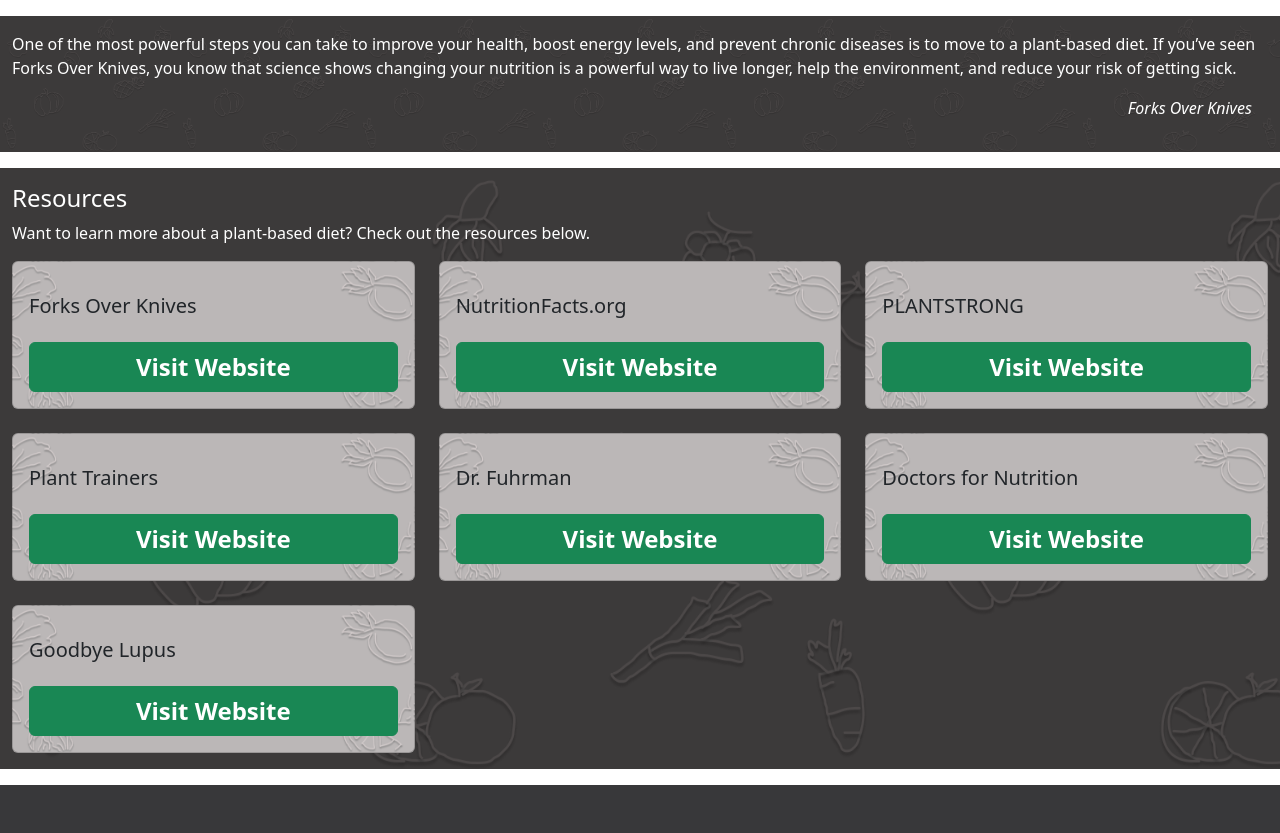
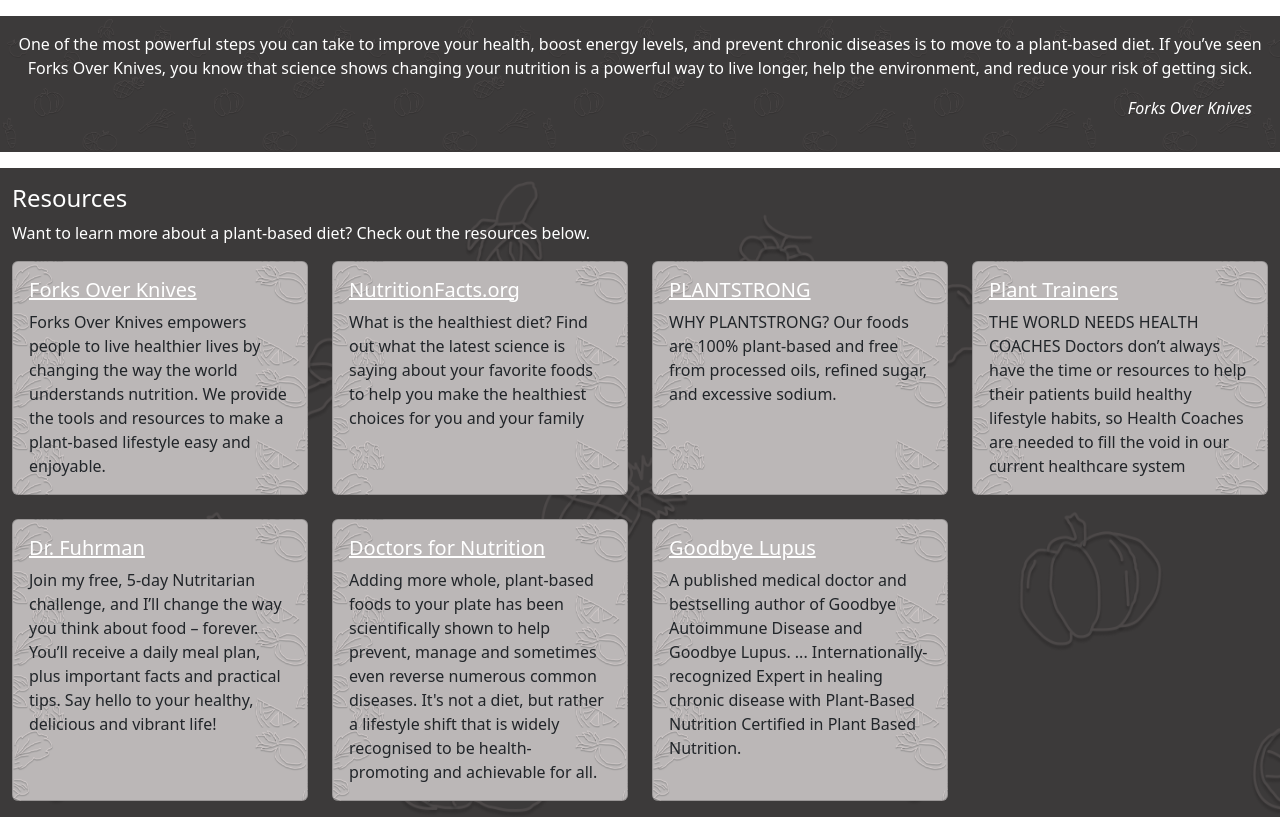
Before and after one commit to savitvitskiy/WFPB-Website, a Django app: page /about/ in a window 1280 px wide. Shown: the part 168-1001 px from the top of the page. Before the commit the page ends 953 px from the top, so only its background shows below. Run offline with Django 4.2, Linux system fonts and the light colour scheme; data comes from the database, SQL or seed files in the repository; both versions use the stored data as it was after the commit.

Commit message:
edited resources

```diff
--- a/static/css/style.css
+++ b/static/css/style.css
@@ -91,16 +91,17 @@
 .bgcol {
     background-color: #909090 !important;
     background-image: url(../img/light_border.png);
-    background-size: cover;
-    background-position: right;
-    /* background-size: contain; */
+    /* background-size: cover; */
+    /* background-position: right; */
+    background-size: contain;
+    background-repeat: repeat;
 }
 
 .def {
     padding: 2rem;
 }
 
-.card-title {
+.cat_card {
     padding: 1rem 0rem 1rem 0rem;
 }
 
--- a/templates/about.html
+++ b/templates/about.html
@@ -3,24 +3,21 @@
 
 {% block content %}
 <div class="container">
-    <p>One of the most powerful steps you can take to improve your health, boost energy levels, and prevent chronic diseases is to move to a plant-based diet. If you’ve seen Forks Over Knives, you know that science shows changing your nutrition is a powerful way to live longer, help the environment, and reduce your risk of getting sick.</p>
+    <p class="text-center">One of the most powerful steps you can take to improve your health, boost energy levels, and prevent chronic diseases is to move to a plant-based diet. If you’ve seen Forks Over Knives, you know that science shows changing your nutrition is a powerful way to live longer, help the environment, and reduce your risk of getting sick.</p>
     <p class="cite">Forks Over Knives</p>
 </div>
 
 <div class="container">
     <h4>Resources</h4>
     <p>Want to learn more about a plant-based diet? Check out the resources below.</p>
-    <div class="row row-cols-1 row-cols-md-3 g-4">
+    <div class="row row-cols-1 row-cols-md-4 g-4">
 
         {% for resource in resources %}
         <div class="col">
           <div class="card h-100 bgcol">
             <div class="card-body">
-              <h5 class="card-title">{{ resource.title }}</h5>
-              <!-- <p class="card-text">{{ resource.body }}</p> -->
-              <div class="d-grid gap-2">
-                <a href="{{ resource.link }}" class="btn btn-success">Visit Website</a>
-              </div>
+              <a href="{{ resource.link }}" target="_blank"><h5 class="card-title">{{ resource.title }}</h5></a>
+              <p class="card-text">{{ resource.body }}</p>
             </div>
           </div>
         </div>
--- a/templates/base.html
+++ b/templates/base.html
@@ -12,7 +12,8 @@
 
 <body>
 <div class="bg-img">
-   <nav class="navbar navbar-expand-lg bg-body-tertiary">
+  <!-- <nav class="navbar navbar-expand-lg bg-body-tertiary fixed-top"> -->
+  <nav class="navbar navbar-expand-lg bg-body-tertiary">
       <div class="container-fluid background-image top">
         <div class="collapse navbar-collapse" id="navbarNavAltMarkup">
           <div class="navbar-nav">
@@ -23,13 +24,11 @@
           </div>
         </div>
       </div>
-    </nav>
+  </nav>
 </div>
 
-<!-- <div class="container"> -->
 {% block content %}
 {% endblock %}
-<!-- </div> -->
 
 <script src="https://cdn.jsdelivr.net/npm/bootstrap@5.3.2/dist/js/bootstrap.bundle.min.js" integrity="sha384-C6RzsynM9kWDrMNeT87bh95OGNyZPhcTNXj1NW7RuBCsyN/o0jlpcV8Qyq46cDfL" crossorigin="anonymous"></script>
 
--- a/templates/home.html
+++ b/templates/home.html
@@ -16,7 +16,7 @@
                     </div>
                     <div class="col-md-8">
                         <div class="card-body">
-                            <h4 class="card-title text-center">{{ category.name }}</h4>
+                            <h4 class="card-title text-center cat_card">{{ category.name }}</h4>
                             <!-- <p class="card-text"> {{ category.body }}</p> -->
                         </div>
                     </div>
```
Also changed, not shown: db.sqlite3.
